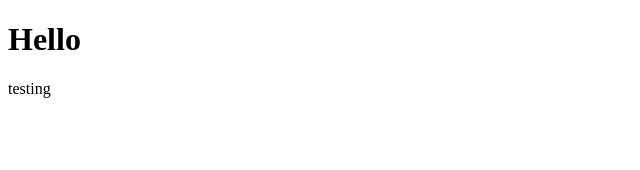
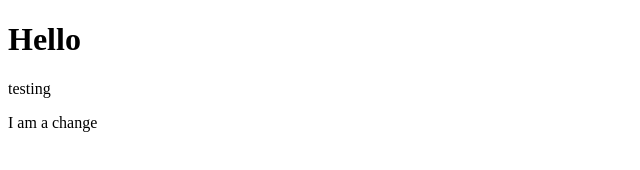
Before and after one commit to Kinsiu00/collaboration_tutorial, a plain HTML site: page index.html in a window 1280 px wide. Shown: the whole page, without its empty margins (0-640 px from the left). Drawn offline with Linux system fonts and the light colour scheme.

Commit message:
added a paragraph

```diff
--- a/index.html
+++ b/index.html
@@ -6,5 +6,6 @@
     <body>
       <h1>Hello</h1>
       <nav>testing</nav>
+      <p>I am a change</p>
     </body>
   </html>
```
